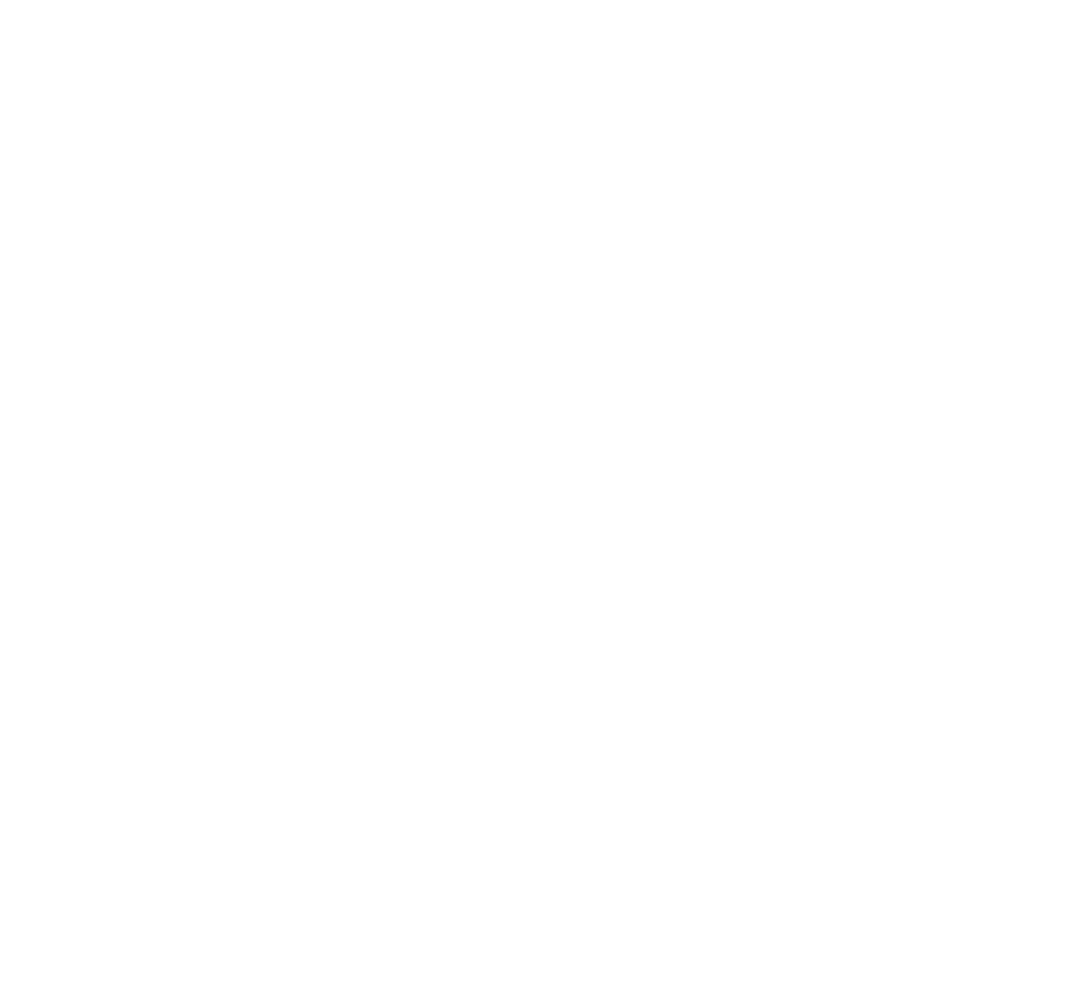
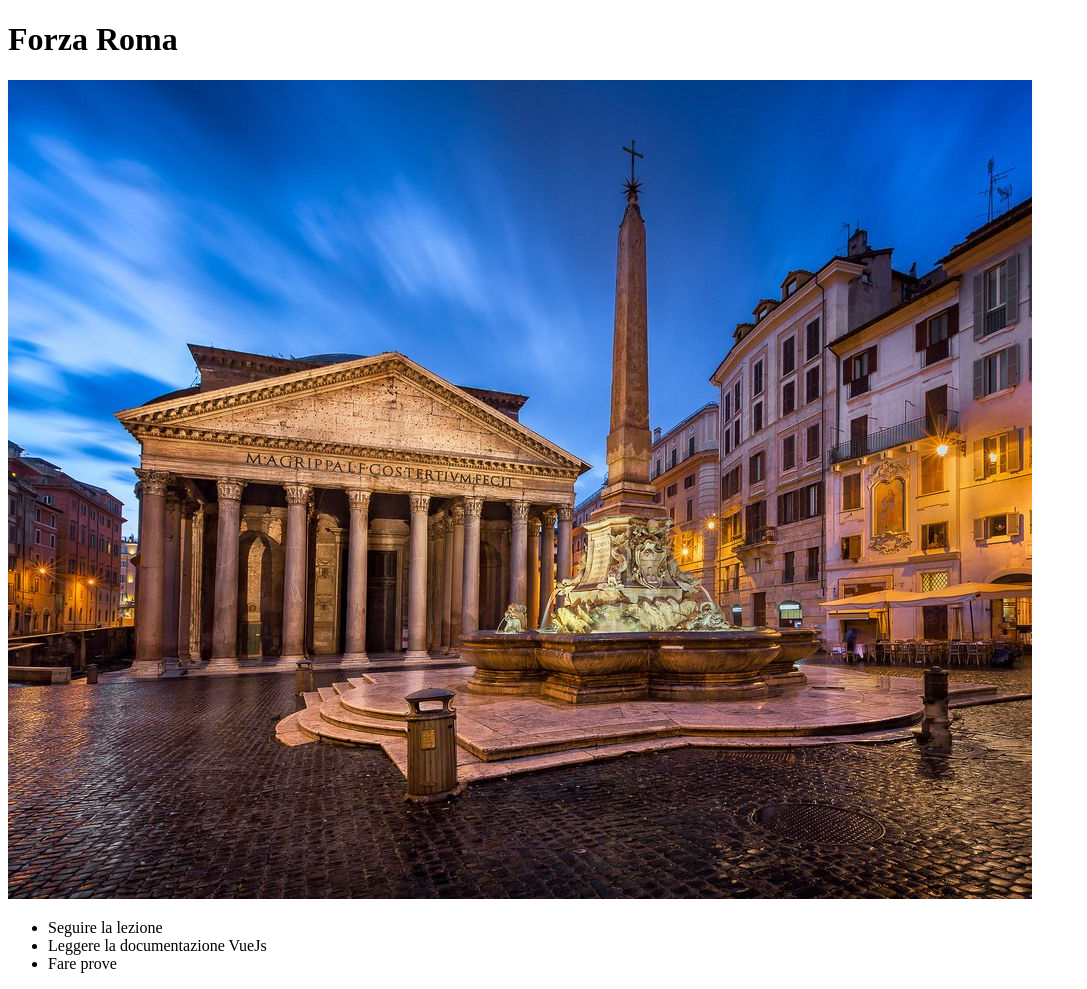
Before and after one commit to gianluca-forgia95/vue-hello, a plain HTML site: page index.html in a window 1280 px wide. Shown: the whole page, without its empty margins (0-1087 px from the left). Before the commit the page ends 800 px from the top, so only its background shows below. Drawn offline with nearby package versions, Linux system fonts and the light colour scheme.

Commit message:
aggiungo immagine, lista e orario di caricamento dal data

```diff
--- a/index.html
+++ b/index.html
@@ -10,10 +10,16 @@
   </head>
   <body>
     <div id="root">
-      <h1></h1>
+
+      <h1 v-bind:title="message">{{ text }}</h1>
+      <img v-bind:src="img" alt="Pantheon">
+
+       <ul>
+         <li v-for="element in list">
+           {{ element }}
+         </li>
+       </ul>
     </div>
-
-
 
     <script src="js/script.js" charset="utf-8"></script>
   </body>
--- a/js/script.js
+++ b/js/script.js
@@ -1,7 +1,15 @@
 //Stampare a schermo un messaggio all’interno di un h1, utilizzando i data.
+//Aggiungere alla pagina un’immagine, presa anch’essa da un data.
 var root = new Vue({
 el: '#root',
 data: {
-
-}
-})
+     text: 'Forza Roma',
+     img: 'img/pantheon.jpg',
+     message: 'Hai caricato questa pagina il ' + new Date().toLocaleString(),
+     list: [
+       'Seguire la lezione',
+       'Leggere la documentazione VueJs',
+       'Fare prove'
+         ],
+    }
+});
```
Also changed, not shown: img/pantheon.jpg (added).
